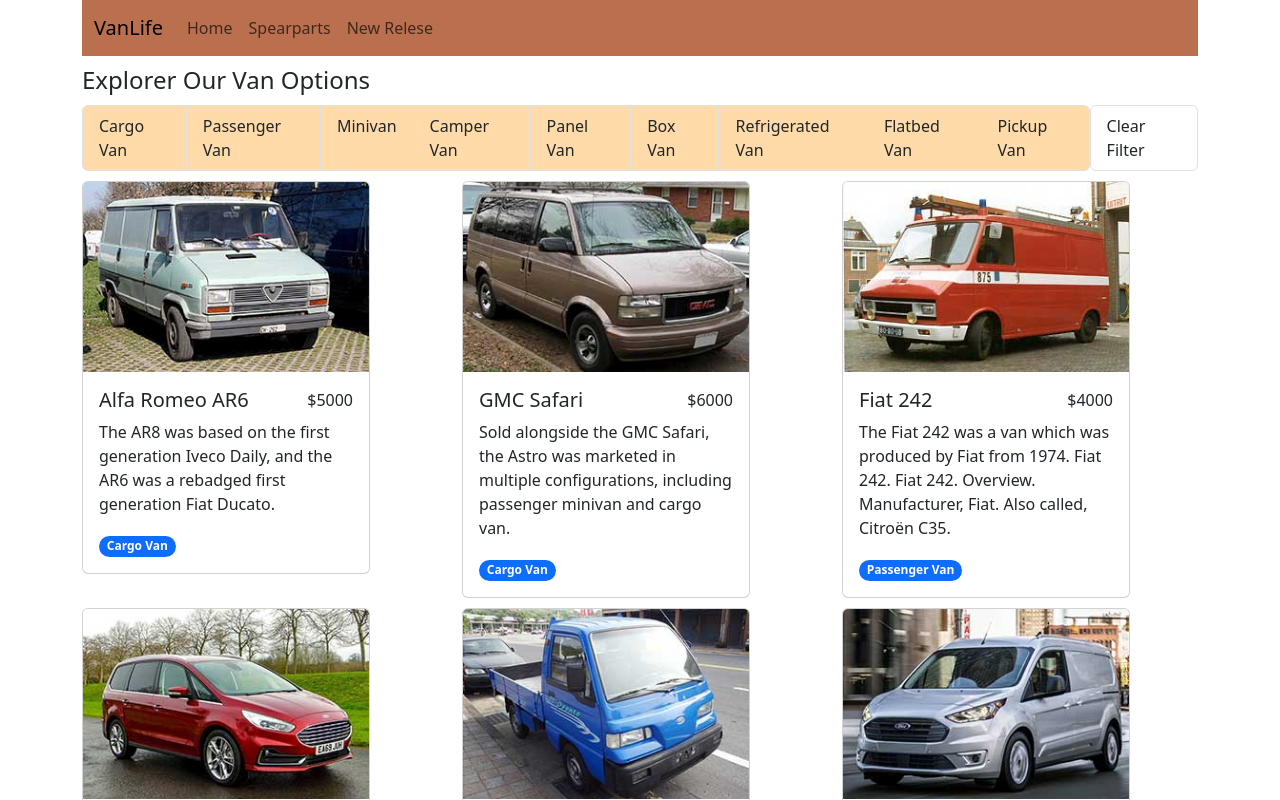
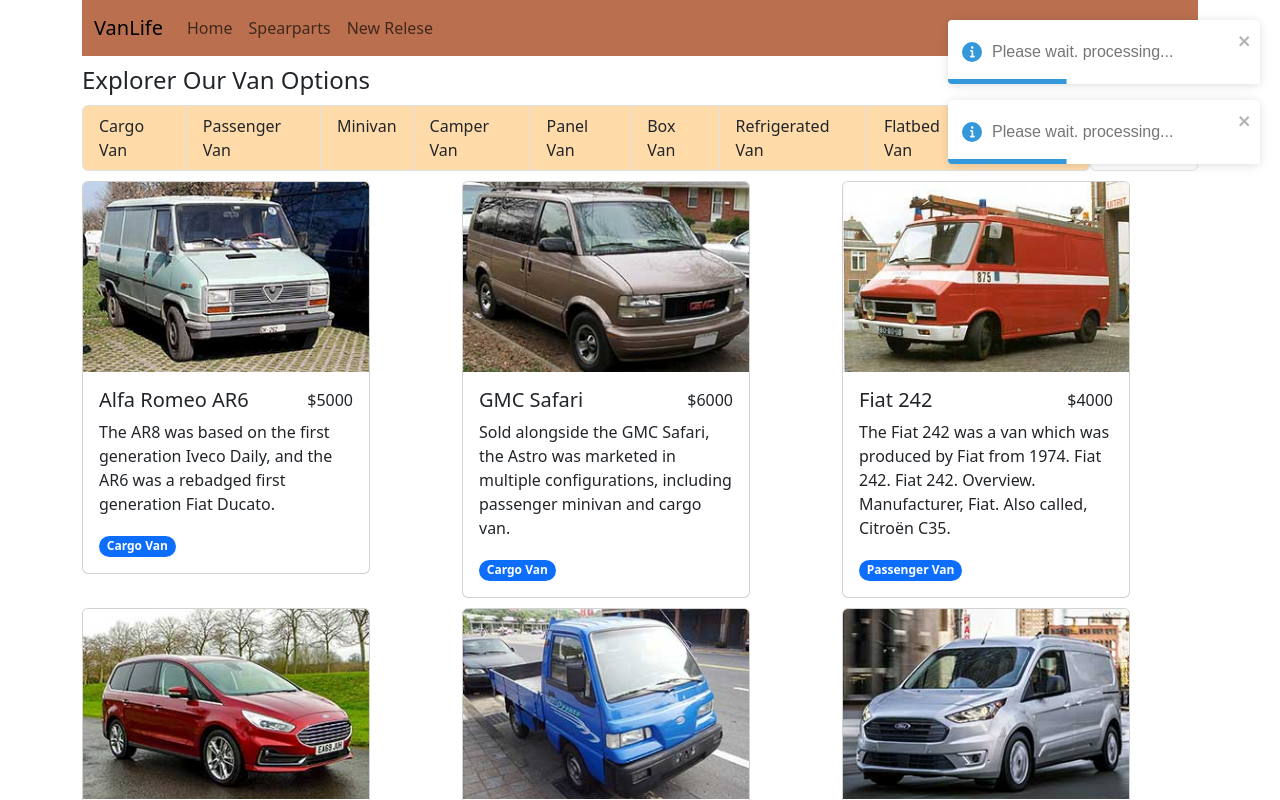
Before and after one commit to KanishkaKodithuwakku/my-app, a React (Create React App) app: page / in a window 1280 px wide. Shown: the top 800 px of the page. Built offline with nearby package versions, Linux system fonts and the light colour scheme; data requests are answered from the project's data file.

Commit message:
tost messages added

```diff
--- a/package.json
+++ b/package.json
@@ -9,6 +9,7 @@
     "react-bootstrap": "^2.8.0",
     "react-dom": "^18.2.0",
     "react-scripts": "5.0.1",
+    "react-toastify": "^9.1.3",
     "web-vitals": "^2.1.4"
   },
   "scripts": {
--- a/src/Vans.js
+++ b/src/Vans.js
@@ -7,7 +7,8 @@
 import Badge from "react-bootstrap/Badge";
 import './van.css'
 import Spinner from "react-bootstrap/Spinner";
-
+import { ToastContainer, toast } from "react-toastify";
+import "react-toastify/dist/ReactToastify.css";
 
 const Vans = () => {
 
@@ -53,7 +54,10 @@
 } = useFetch("/vans?category=" + selectedCategory);
 
     useEffect(() => {
-        setVans(filterResult);
+
+        if (filterLoading)
+          toast.info("Please wait. processing...");
+        else setVans(filterResult);
 
 
     },[selectedCategory])
@@ -64,6 +68,7 @@
 
   return (
     <>
+      <ToastContainer />
       {vansLoading && (
         <Spinner
           animation="grow"
```
Also changed, not shown: 1 other file (tests, documents, lock files or other folders).
